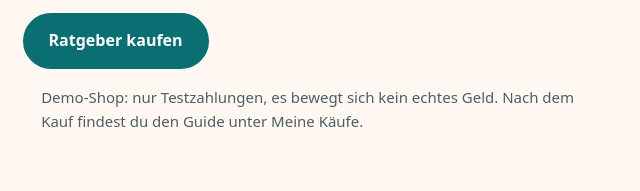
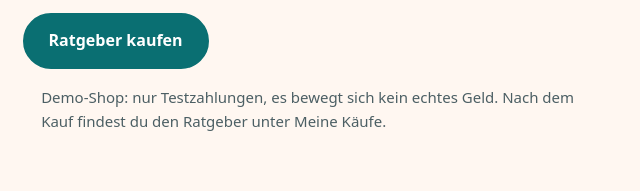
Before and after one commit to datton/orchestrate-demo-mama-reisen, a plain HTML site: page pages/guides/einreise-visum.html in a window 1280 px wide. Shown: the part 1289-1480 px from the top of the page, 320-960 px from the left. Drawn offline with Linux system fonts and the light colour scheme.

Commit message:
Einreise guide: Ratgeber in the purchase note

```diff
--- a/pages/guides/einreise-visum.html
+++ b/pages/guides/einreise-visum.html
@@ -34,7 +34,7 @@
       <li data-reveal>Kosten und Dauer mit Quellen zum Nachprüfen, plus eine Checkliste zum Abhaken</li>
     </ul>
     <p class="gd-actions" data-reveal><a class="gd-btn" href="../services.html#einreise-visum">Ratgeber kaufen</a></p>
-    <p class="gd-test">Demo-Shop: nur Testzahlungen, es bewegt sich kein echtes Geld. Nach dem Kauf findest du den Guide unter Meine Käufe.</p>
+    <p class="gd-test">Demo-Shop: nur Testzahlungen, es bewegt sich kein echtes Geld. Nach dem Kauf findest du den Ratgeber unter Meine Käufe.</p>
   </section>
 
   <section class="band gd-sec" id="schritte" data-locked aria-labelledby="h-schritte">
```
